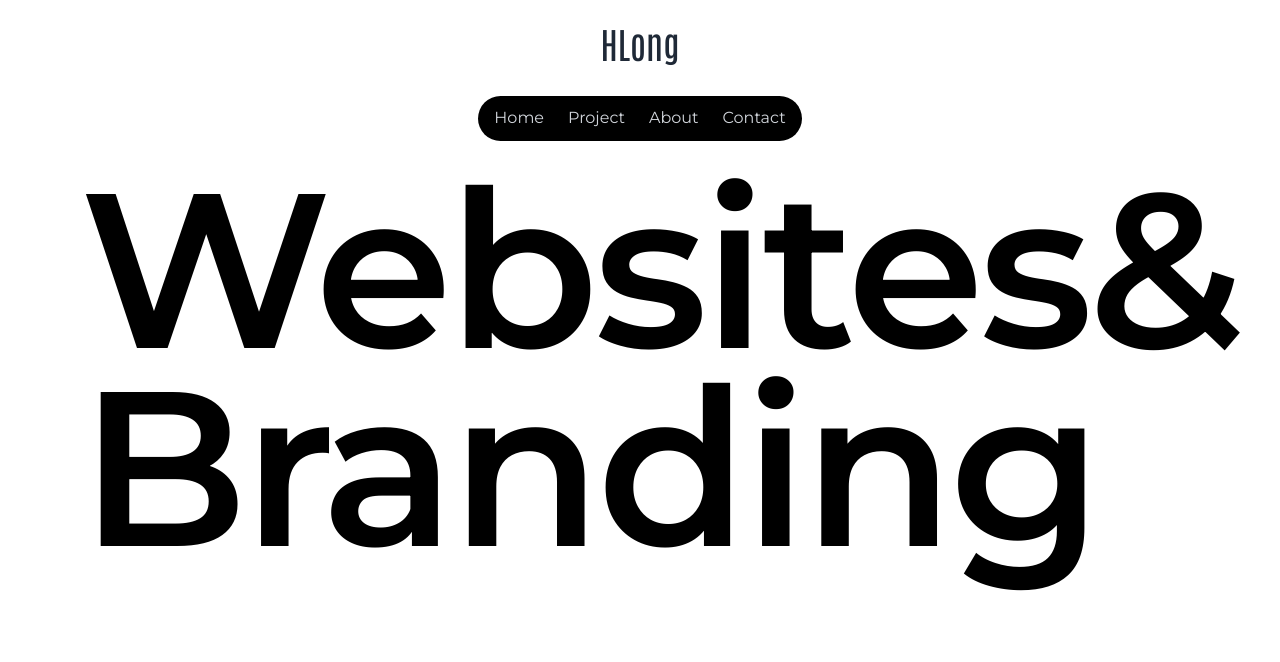
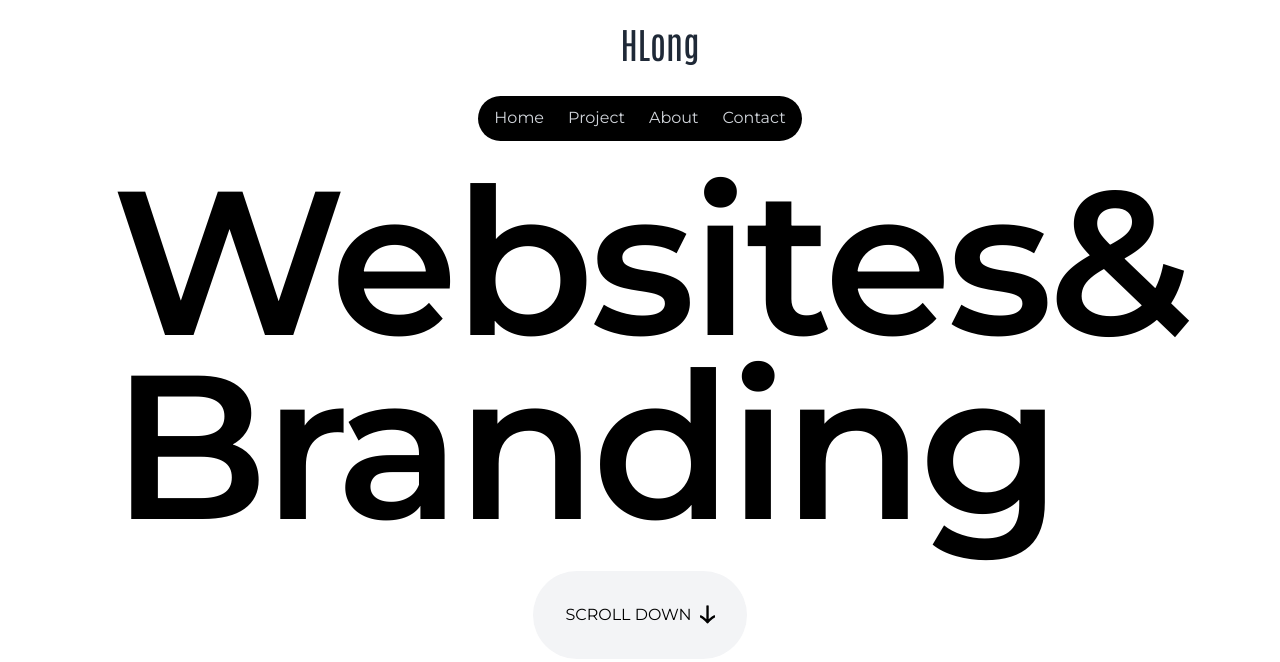
Before and after one commit to hoanglongne/portfoliov2, a Next.js app: page / in a window 1280 px wide. Shown: the top 662 px of the page. Built offline with nearby package versions, Linux system fonts and the light colour scheme.

Commit message:
Add ScrollDown.svg and Navbar component

```diff
--- /dev/null
+++ b/src/app/components/Navbar.jsx
@@ -0,0 +1,33 @@
+'use client'
+
+import { useState, useEffect } from 'react';
+import { Antonio } from 'next/font/google'
+const antonio = Antonio({ weight: ['400'], subsets: ['latin'] })
+
+function Navbar() {
+    const [isOpen, setIsOpen] = useState(false);
+
+    return (
+        <div className='flex flex-col items-center justify-center'>
+            <div className='flex justify-between pb-3 md:pb-0 md:justify-center w-full ml-10'>
+                <div className={antonio.className}>
+                    <h3 className='text-[36px] md:mt-4 text-gray-800'>HLong</h3>
+                </div>
+                <button className="md:hidden rounded-lg focus:outline-none focus:shadow-outline  mr-10" onClick={() => setIsOpen(!isOpen)}>
+                    <svg fill="currentColor" viewBox="0 0 20 20" className="w-6 h-6">
+                        {isOpen && <path fillRule="evenodd" d="M4 9h12V11H4V9ZM4 5h12V7H4V5ZM4 13h12V15H4V13Z" clipRule="evenodd" />}
+                        {!isOpen && <path fillRule="evenodd" d="M3 5h14V7H3V5ZM3 11h14V13H3V11ZM3 17h14V19H3V17Z" clipRule="evenodd" />}
+                    </svg>
+                </button>
+            </div>
+            <div className={`bg-black w-full md:w-auto relative md:rounded-full md:top-24 px-[0.3rem] py-[0.65rem] flex flex-col md:fixed ${isOpen ? 'block' : 'hidden'} md:block`}>
+                <a href="#" className="nav-link text-gray-300 px-3 py-2 rounded-full bg-black active:bg-white active:text-black hover:bg-white hover:text-black">Home</a>
+                <a href="#" className="nav-link text-gray-300 px-3 py-2 rounded-full bg-black active:bg-white active:text-black hover:bg-white hover:text-black">Project</a>
+                <a href="#" className="nav-link text-gray-300 px-3 py-2 rounded-full bg-black active:bg-white active:text-black hover:bg-white hover:text-black">About</a>
+                <a href="#" className="nav-link text-gray-300 px-3 py-2 rounded-full bg-black active:bg-white active:text-black hover:bg-white hover:text-black">Contact</a>
+            </div>
+        </div>
+    )
+}
+
+export default Navbar
--- a/src/app/layout.js
+++ b/src/app/layout.js
@@ -4,14 +4,16 @@ import './globals.css'
 const montserrat = Montserrat({ subsets: ['latin'], weight: ['400', '600'] })
 
 export const metadata = {
-  title: 'Create Next App',
+  title: "Hlong's portforlio",
   description: 'Generated by create next app',
 }
 
 export default function RootLayout({ children }) {
   return (
     <html lang="en">
-      <body className={montserrat.className}>{children}</body>
+      <body className={montserrat.className}>
+        {children}
+      </body>
     </html>
   )
 }
--- a/src/app/page.js
+++ b/src/app/page.js
@@ -1,24 +1,24 @@
-import { Antonio } from 'next/font/google'
 import RootLayout from './layout'
-const antonio = Antonio({ weight: ['400'], subsets: ['latin'] })
+import Navbar from './components/Navbar'
+import ScrollDown from '../../public/ScrollDown.svg'
+import Image from 'next/image';
 
 export default function Home() {
+
   return (
     <RootLayout>
-      <div className='flex justify-center w-full'>
-        <div className={antonio.className}>
-          <h3 className='text-[36px] mt-4 text-gray-800'>HLong</h3>
-        </div>
-          <div className="bg-black rounded-full top-24 px-[0.3rem] py-[0.65rem] fixed">
-          <a href="#" className="nav-link text-gray-300 px-3 py-2 rounded-full bg-black active:bg-white active:text-black hover:bg-white hover:text-black">Home</a>
-          <a href="#" className="nav-link text-gray-300 px-3 py-2 rounded-full bg-black active:bg-white active:text-black hover:bg-white hover:text-black">Project</a>
-          <a href="#" className="nav-link text-gray-300 px-3 py-2 rounded-full bg-black active:bg-white active:text-black hover:bg-white hover:text-black">About</a>
-          <a href="#" className="nav-link text-gray-300 px-3 py-2 rounded-full bg-black active:bg-white active:text-black hover:bg-white hover:text-black">Contact</a>
+      <Navbar />
+      <div className='flex justify-center flex-col md:block'>
+        <h1 className='text-[16vw] leading-[90%] tracking-[-0.275rem] font-semibold ml-[20px] mt-[45px] md:mt-[100px] md:ml-[112px]'>
+          Websites& <br />Branding
+        </h1>
+        <div className='w-full flex justify-center mt-8'>
+          <div className='inline-flex rounded-full bg-gray-100 p-8 flex-row gap-2 items-center space-y-2'>
+          SCROLL DOWN
+          <Image src={ScrollDown} alt="Scrolldown image" width={15} height={15} />
+          </div>
         </div>
       </div>
-      <h1 className='text-[220px] leading-[90%] tracking-[-0.275rem] font-semibold mt-[100px] ml-20'>
-        Websites& <br />Branding
-      </h1>
     </RootLayout>
   )
 }
```
Also changed, not shown: public/ScrollDown.svg (added).
